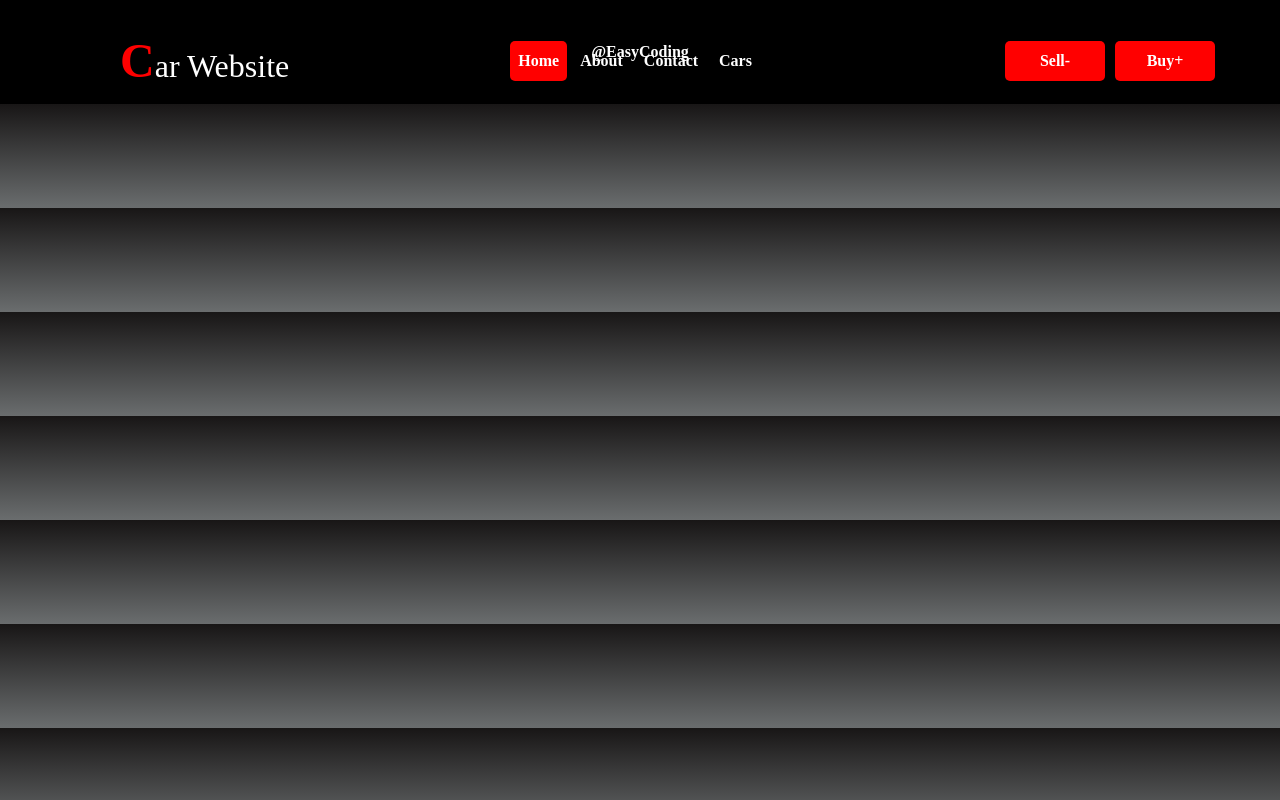
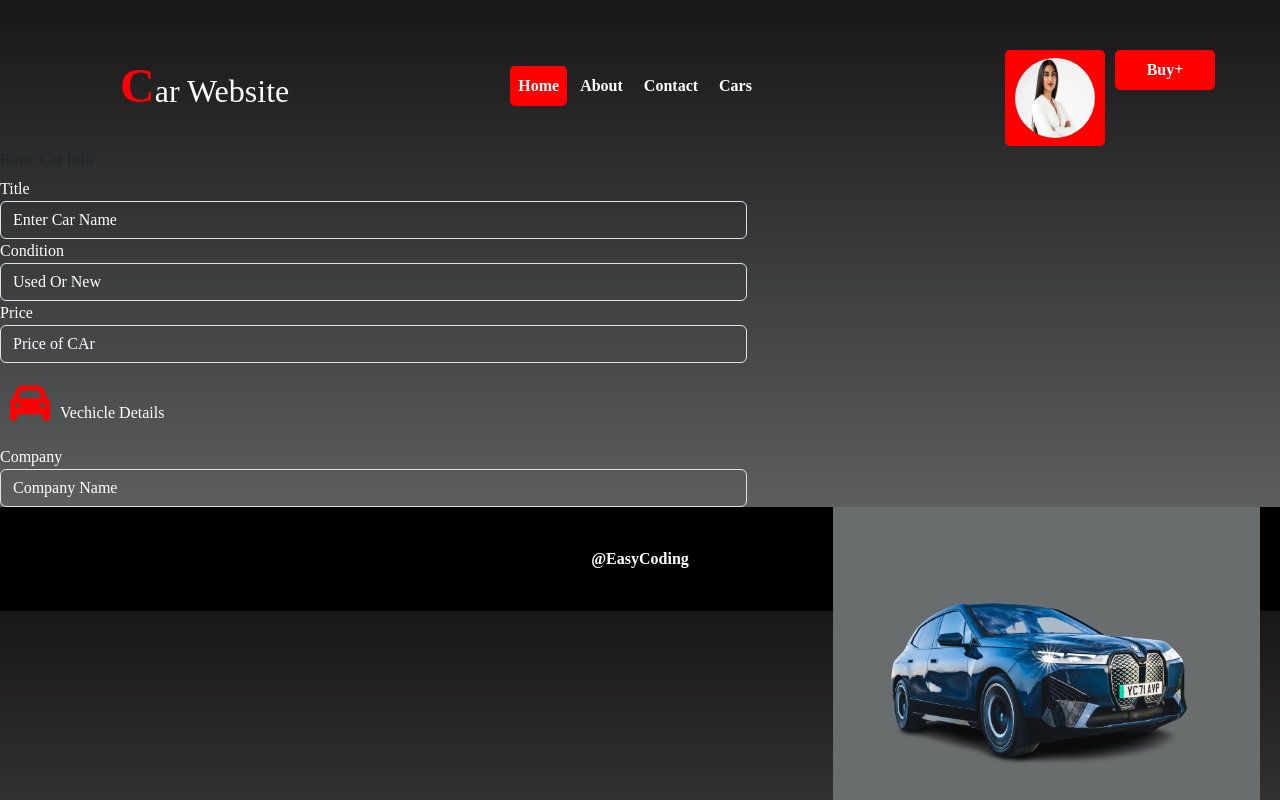
Before and after one commit to SpaceJamHD/Car, a plain HTML site: page sellbuypage.html in a window 1280 px wide. Drawn offline with nearby package versions, Linux system fonts and the light colour scheme; a web font is replaced by a local one.

Commit message:
End BUY/SELL

```diff
--- a/sellbuypage.css
+++ b/sellbuypage.css
@@ -0,0 +1,65 @@
+.buycar_page .navbar img {
+  height: 80px;
+  width: 80px;
+  border-radius: 50%;
+}
+
+.buycar_page .navbar .btn {
+  margin-top: 30px;
+}
+
+.buy_car {
+  margin-top: 150px;
+}
+
+.buy_car .container .col-sm-7,
+.buy_car .col-sm-4 {
+  background: #6a6d6e;
+  min-height: 500px;
+}
+
+.buy_car .container h6 {
+  font-weight: bold;
+  margin: 10px auto;
+  font-size: 30px;
+  color: var(--white) !important;
+}
+
+.buy_car form {
+  color: var(--white) !important;
+}
+
+.buy_car input {
+  outline: none !important;
+  background: none !important;
+  color: var(--white) !important;
+}
+
+.buy_car input::placeholder {
+  color: var(--white) !important;
+}
+
+.buy_car .icon {
+  margin: 20px auto;
+}
+
+.buy_car .icon i {
+  font-size: 40px;
+  color: var(--main);
+  margin: 0px 10px;
+}
+
+.buy_car .icon i span {
+  font-weight: 600;
+  font-size: 45px;
+}
+
+.buy_car .col-sm-4 {
+  position: fixed;
+  right: 20px;
+}
+
+.buy_car .col-sm-4 img {
+  margin-top: 50px;
+  cursor: pointer;
+}
--- a/sellbuypage.html
+++ b/sellbuypage.html
@@ -15,7 +15,7 @@
     <link rel="stylesheet" href="./style.css" />
     <title>Car Website</title>
   </head>
-  <body>
+  <body class="buycar_page">
     <!-- ========================== NAVBAr Section Start ----------- -->
 
     <nav class="navbar navbar-expand-sm fixed-top">
@@ -39,13 +39,76 @@
 
       <div>
         <ul class="navbar-nav">
-          <li class="nav-item"><a href="" class="nav-link btn">Sell-</a></li>
+          <li class="nav-item">
+            <a href="" class="nav-link btn"
+              ><img src="./img/user_1.jpg" alt="" class="img-fluid"
+            /></a>
+          </li>
           <li class="nav-item"><a href="" class="nav-link btn">Buy+</a></li>
         </ul>
       </div>
     </nav>
 
     <!-- ========================== NAVBAr Section End ----------- -->
+
+    <!-- ========================== Sell/Buy Car Section Start ----------- -->
+
+    <section>
+      <div class="buy_car">
+        <div class="conteiner">
+          <div class="col-sm-7">
+            <h6>Basic Car Info</h6>
+
+            <form>
+              <div class="form-group">
+                <label for="">Title</label>
+                <input
+                  type="text"
+                  class="font-weight-bold form-control"
+                  placeholder="Enter Car Name"
+                />
+              </div>
+
+              <div class="form-group">
+                <label for="">Condition</label>
+                <input
+                  type="text"
+                  class="font-weight-bold form-control"
+                  placeholder="Used Or New"
+                />
+              </div>
+
+              <div class="form-group">
+                <label for="">Price</label>
+                <input
+                  type="number"
+                  class="font-weight-bold form-control"
+                  placeholder="Price of CAr"
+                />
+              </div>
+
+              <div class="icon">
+                <i class="fas fa-car"></i><span>Vechicle Details</span>
+              </div>
+
+              <div class="form-group">
+                <label for="">Company</label>
+                <input
+                  type="text"
+                  class="font-weight-bold form-control"
+                  placeholder="Company Name"
+                />
+              </div>
+            </form>
+          </div>
+          <div class="offset-sm-1 col-sm-4">
+            <img src="./img/header.png" alt="" class="img-fluid" />
+          </div>
+        </div>
+      </div>
+    </section>
+
+    <!-- ========================== Sell/Buy Car Section End ----------- -->
 
     <!-- ========================== Footer Section Start ----------- -->
 
```
